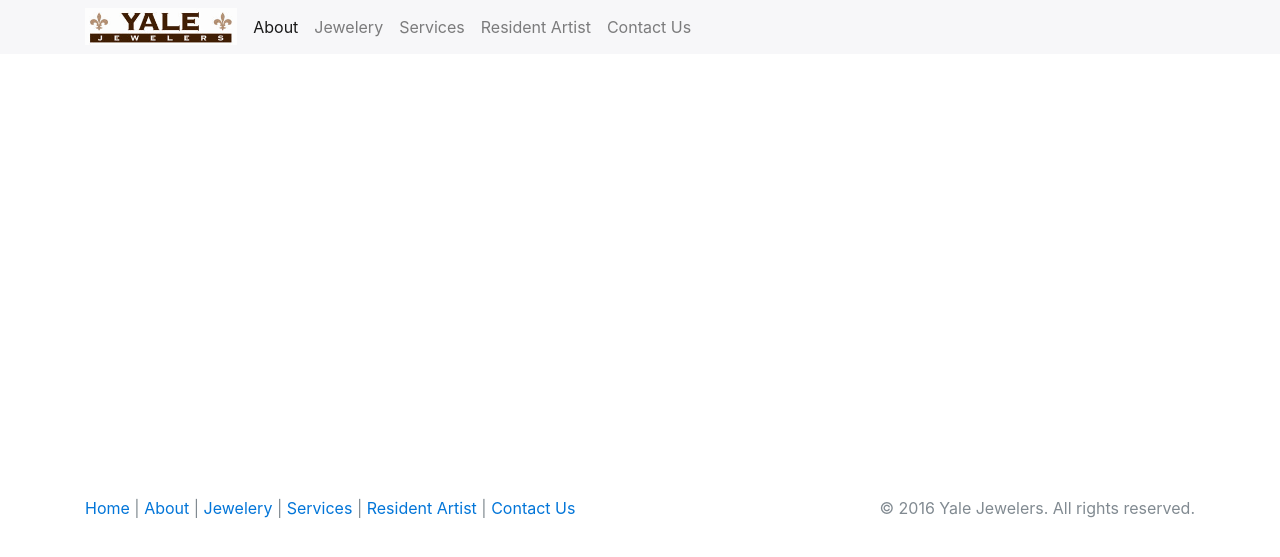
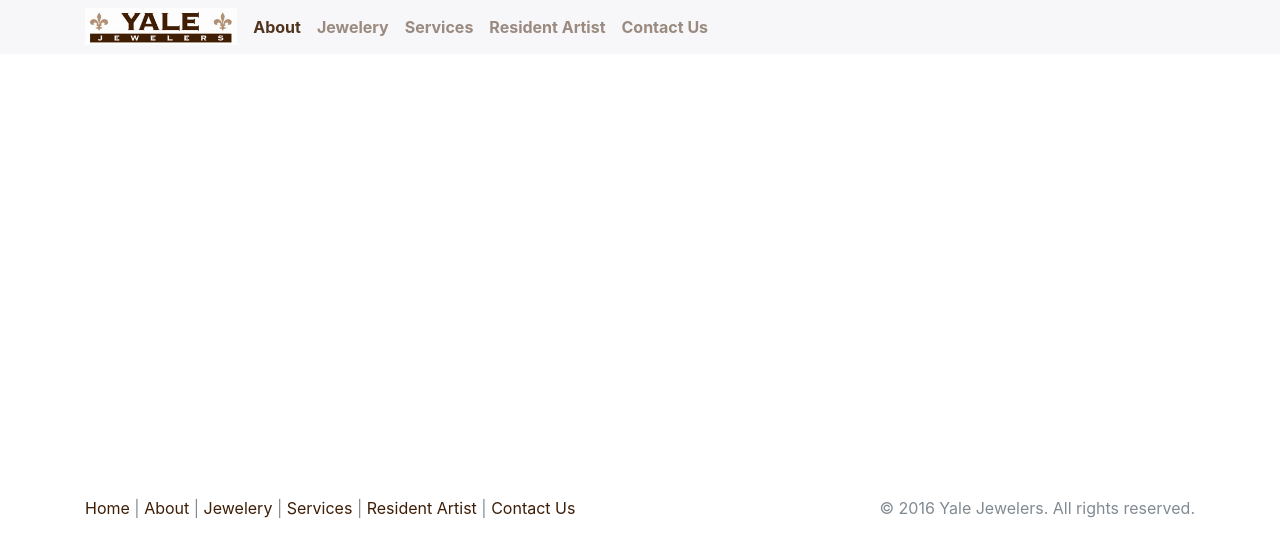
Before and after one commit to supergibbs/yalejewelers.com, a Jekyll site: the page built from about.html, in a window 1280 px wide. Shown: the top 557 px of the page. Built offline with Jekyll 4.4.1, drawn with Linux system fonts in a browser that asks for light colours; nearby versions of some CDN libraries.

Commit message:
More responsive footer and updated primary color

```diff
--- a/_includes/footer.html
+++ b/_includes/footer.html
@@ -1,13 +1,13 @@
     <footer class="text-muted">
         <div class="container">
             <div class="clearfix">
-                <div class="float-xs-left">
+                <div class="float-lg-left text-xs-center">
                     <a href="/">Home</a>
                     {% assign nav_items = site.pages | where_exp:"item", "item.order > 0" | sort: 'order' %} {% for item in nav_items %}
-                        |&nbsp;<a href="{{ item.permalink }}">{{ item.title }}</a>
+                        |&nbsp;<a class="text-nowrap" href="{{ item.permalink }}">{{ item.title }}</a>
                     {% endfor %}
                 </div>
-                <div class="float-xs-right">
+                <div class="float-lg-right text-xs-center">
                     &copy; 2016 Yale Jewelers. All rights reserved.
                 </div>
             </div>
--- a/_sass/bootstrap/_custom.scss
+++ b/_sass/bootstrap/_custom.scss
@@ -2,3 +2,16 @@
 //
 // Copy variables from `_variables.scss` to this file to override default values
 // without modifying source files.
+
+$brand-primary:             #3e1e06 !default;
+
+$navbar-light-color:                rgba(62,30,6,.5) !default;
+$navbar-light-hover-color:          rgba(62,30,6,.7) !default;
+$navbar-light-active-color:         rgba(62,30,6,.9) !default;
+$navbar-light-disabled-color:       rgba(62,30,6,.3) !default;
+
+.navbar {
+    .nav-link {
+        font-weight: bold;
+    }
+}
```
